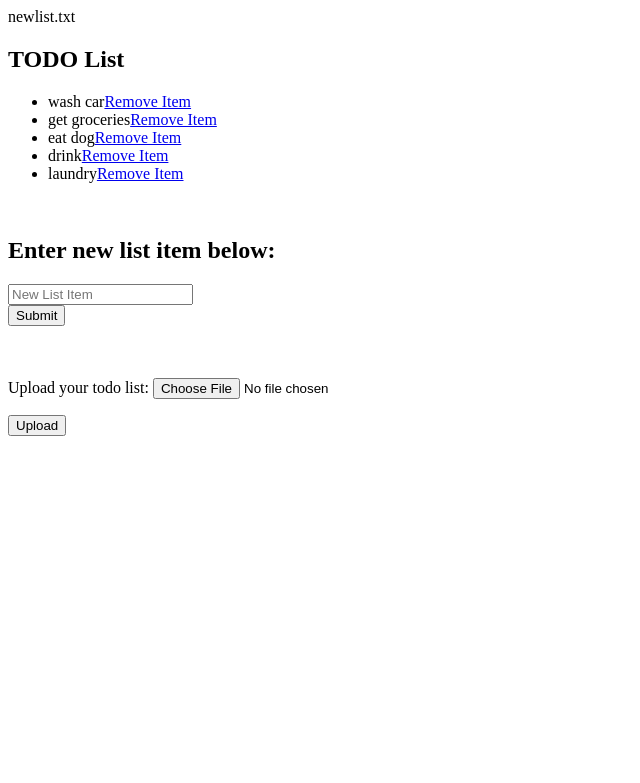
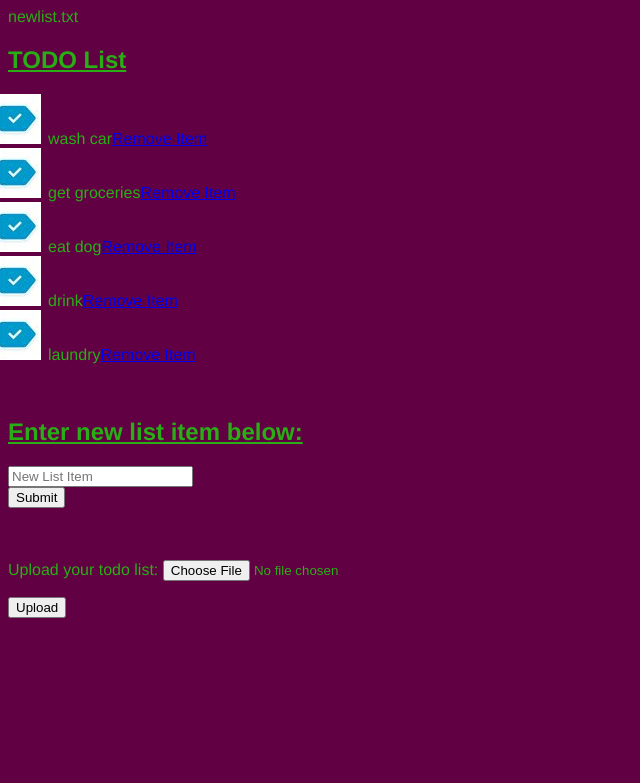
Before and after one commit to hipsterwannabe/Web_Todo_List, a PHP site: page /todo_list.php in a window 1280 px wide. Shown: the top 783 px of the page, without its empty margins (0-640 px from the left). Run offline with PHP 8.4, Linux system fonts and the light colour scheme.

Commit message:
Added CSS to file. Experimented with colors. Still needs refactoring.

```diff
--- a/public/todo_list.php
+++ b/public/todo_list.php
@@ -64,6 +64,7 @@
 <html>
     <head>
         <title>TODO List</title>
+        <link rel = "stylesheet" href = "uploads/todo_css.css">
     </head>
     <body>
         <h2>TODO List</h2>
--- /dev/null
+++ b/public/uploads/newtodo.txt
@@ -0,0 +1,3 @@
+learn code
+learn patience
+learn kindness
--- /dev/null
+++ b/public/uploads/todo_css.css
@@ -0,0 +1,17 @@
+h2 {
+	color: #29ae16;
+	text-decoration: underline;
+}
+
+body {
+	background-color: #610042;
+	font-family: helvetica;
+	color: #29ae16;
+}
+
+ul {
+	list-style-image: url("Any.DO-To-do-Task-List-Icon.jpg");
+}
+a {
+
+}
```
Also changed, not shown: public/uploads/Any.DO-To-do-Task-List-Icon.jpg (added), public/uploads/Any.DO-To-do-Task-List-Icon.png (added), public/uploads/buzzer.png (added), public/uploads/dmicon.gif (added), public/uploads/simpsons.jpg (added).
